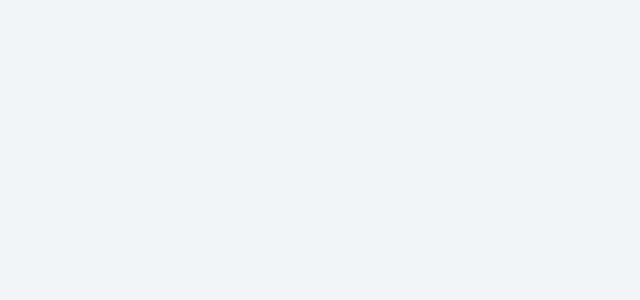
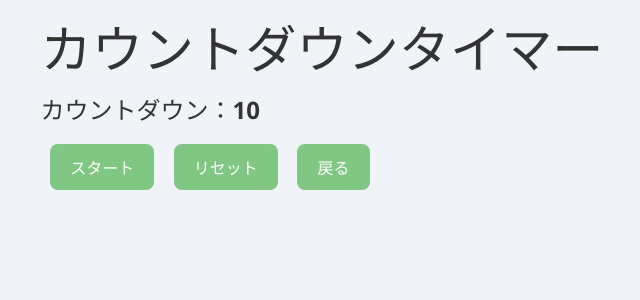
Before and after one commit to sik-nyan/hello-react-portfolio, a React (Vite) app: page /countdownTimer in a window 1280 px wide. Before the commit this address had no page. Shown: the top 300 px of the page, without its empty margins (318-958 px from the left). Built offline with nearby package versions, Linux system fonts and the light colour scheme.

Commit message:
カウンドダウンタイマーを追加

```diff
--- a/src/App.jsx
+++ b/src/App.jsx
@@ -3,6 +3,7 @@ import Home from './pages/Home';
 import Counter from './pages/Counter';
 import TodoList from './pages/TodoList';
 import InputTextDisp from './pages/InputTextDisp';
+import CountdownTimer from './pages/CountdownTimerDisp';
 
 
 function App() {
@@ -12,6 +13,7 @@ function App() {
       <Route path="/counter" element={<Counter />} />
       <Route path="/todo" element={<TodoList />} />
       <Route path="/inputText" element={<InputTextDisp />} />
+      <Route path="/countdownTimer" element={<CountdownTimer />} />
     </Routes>
   );
 }
--- /dev/null
+++ b/src/components/CountdownTimer.jsx
@@ -0,0 +1,52 @@
+// src/components/CountdownTimer.jsx
+import { useEffect, useState } from 'react';
+
+// カウントダウン処理
+function CountdownTimer() {
+    // 残り秒数
+    const [seconds, setSeconds] = useState(10);
+    // 動いているか、止まっているかの管理
+    const [isRunning, setIsRunning] = useState(false);
+
+    // スタートボタンが押されたら isRunning を true に
+    const handleStart = () => setIsRunning(true);
+
+    // リセットボタンで seconds を 10 に戻し、isRunning を false に
+    const handleReset = () => {
+        setSeconds(10);
+        setIsRunning(false);
+    }
+
+    // useEffect でカウントダウン処理
+    useEffect(() => {
+        let timer;
+
+        // setIntervalで秒数を1ずつ減らす
+        if (isRunning && seconds > 0){
+            timer = setInterval(() => {
+                setSeconds(prev => prev - 1);// 前の状態の数字から１引く
+
+            }, 1000); // 1000ミリ秒＝1秒
+        }
+
+
+
+        // 0になったら停止
+        if (seconds === 0) {
+            setIsRunning(false); // 自動で停止
+          }
+
+        return () => clearInterval(timer); // 前のタイマーをきっちり止める
+        // ！　毎回 useEffect が呼ばれるたびに新しいsetIntervalが作られるので、returnで前のIntervalを止める必要がある
+    }, [isRunning, seconds]);
+
+    return (
+        <>
+            <h2>カウントダウン：{seconds}</h2>
+            <button onClick={handleStart}>スタート</button>
+            <button onClick={handleReset}>リセット</button>
+        </>
+    );
+}
+
+export default CountdownTimer;
--- /dev/null
+++ b/src/pages/CountdownTimerDisp.jsx
@@ -0,0 +1,21 @@
+// src/pages/CountdownTimerDisp.jsx
+import '../index.css';
+import '../Pages.css';
+import { useNavigate } from 'react-router-dom';
+import CountdownTimer from '../components/CountdownTimer';
+
+
+function CountdownTimerDisp () {
+    const navigate = useNavigate();
+
+    return (
+        <div className="container">
+            <h1>カウントダウンタイマー</h1>
+
+            <CountdownTimer />
+            <button onClick={() => navigate(-1)}>戻る</button>
+        </div>
+    );
+}
+
+export default CountdownTimerDisp;
--- a/src/pages/Home.jsx
+++ b/src/pages/Home.jsx
@@ -13,6 +13,7 @@ function Home() {
         <li><Link to="/counter">カウンター練習</Link></li>
         <li><Link to="/todo">ToDoList練習</Link></li>
         <li><Link to="/inputText">リアルタイム文字カウンター</Link></li>
+        <li><Link to="/countdownTimer">カウントダウンタイマー</Link></li>
         {/* 今後ここにどんどん追加 */}
       </ul>
     </div>
```
Also changed, not shown: 1 other file (tests, documents, lock files or other folders).
